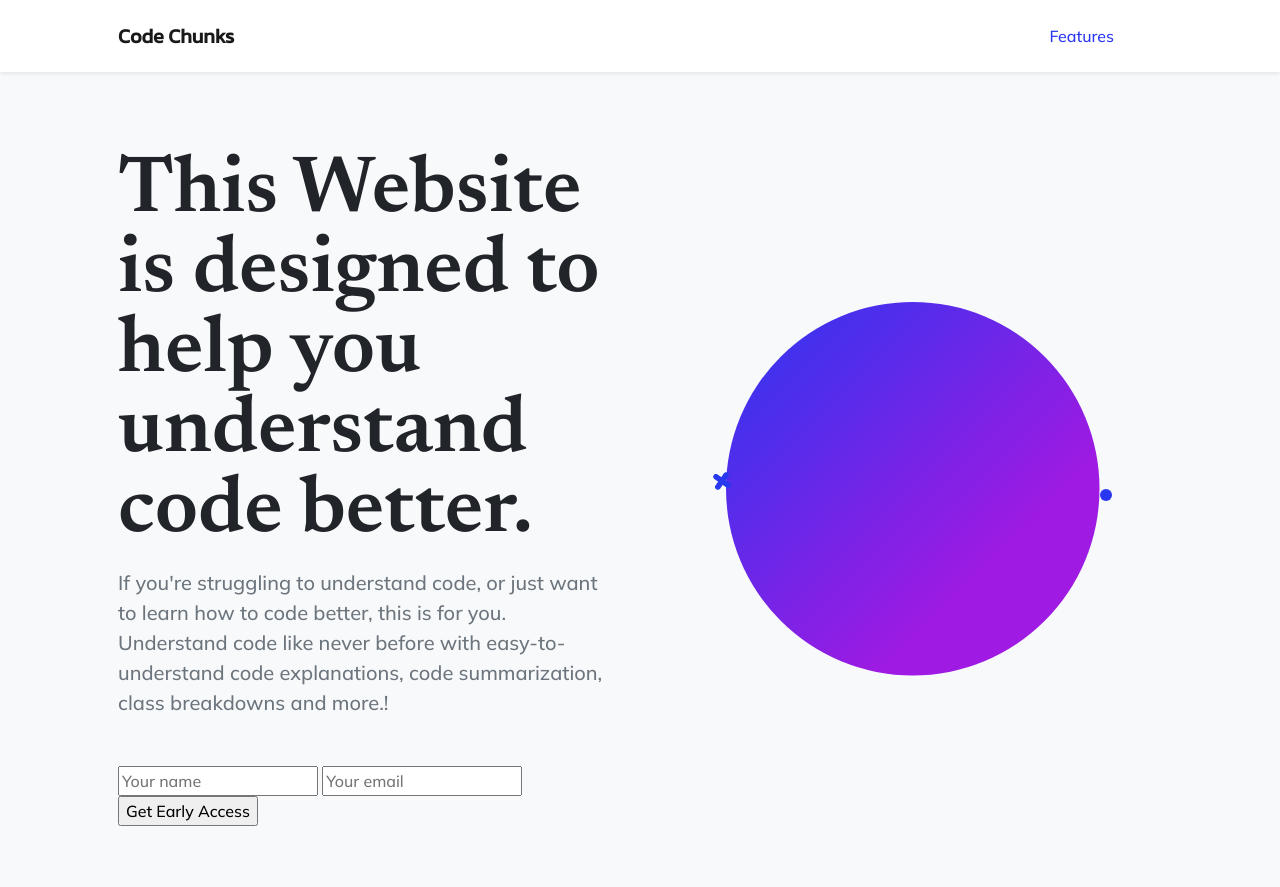
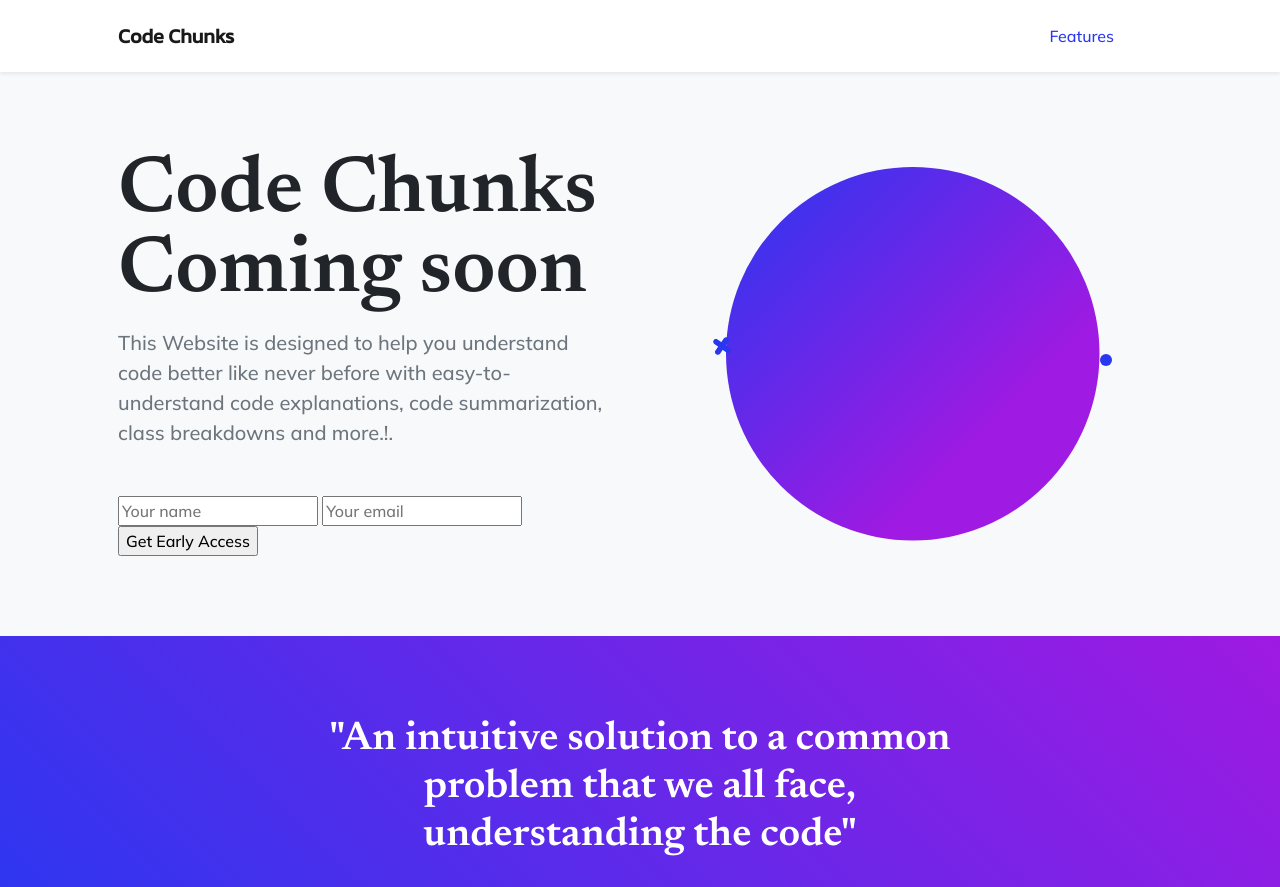
Before and after one commit to Laleeth/codechunks, a plain HTML site: page index.html in a window 1280 px wide. Shown: the top 887 px of the page. Drawn offline with nearby package versions, Linux system fonts and the light colour scheme.

Commit message:
Re-build

```diff
--- a/index.html
+++ b/index.html
@@ -47,8 +47,10 @@
                     <div class="col-lg-6">
                         <!-- Mashead text and app badges-->
                         <div class="mb-5 mb-lg-0 text-center text-lg-start">
-                            <h1 class="display-1 lh-1 mb-3">This Website is designed to help you understand code better.</h1>
-                            <p class="lead fw-normal text-muted mb-5">If you're struggling to understand code, or just want to learn how to code better, this is for you. Understand code like never before with easy-to-understand code explanations, code summarization, class breakdowns and more.!</p>
+                           <h1 class="display-1 lh-1 mb-3"> Code Chunks <br> Coming soon </h1>
+                           <p class="lead fw-normal text-muted mb-5">This Website is designed to help you understand code better like never before with easy-to-understand code explanations, code summarization, class breakdowns and more.!. </p>
+
+                            <!-- If you're struggling to understand code, or just want to learn how to code better, this is for you. Understand code like never before with easy-to-understand code explanations, code summarization, class breakdowns and more.! -->
                             <div class="d-flex flex-column flex-lg-row align-items-center">
 
                                <!-- <a class="me-lg-3 mb-4 mb-lg-0" href="#!"><img class="app-badge" src="assets/img/google-play-badge.svg" alt="..." /></a>
```
